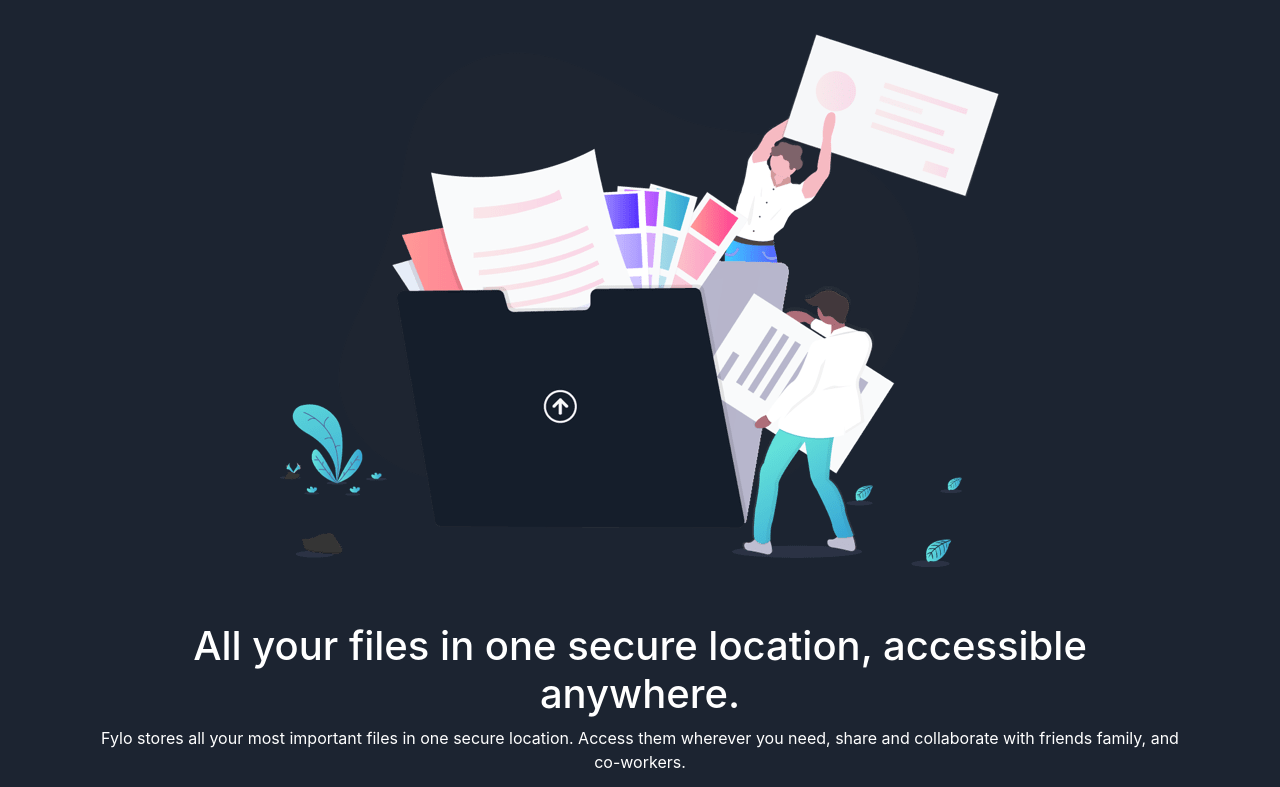
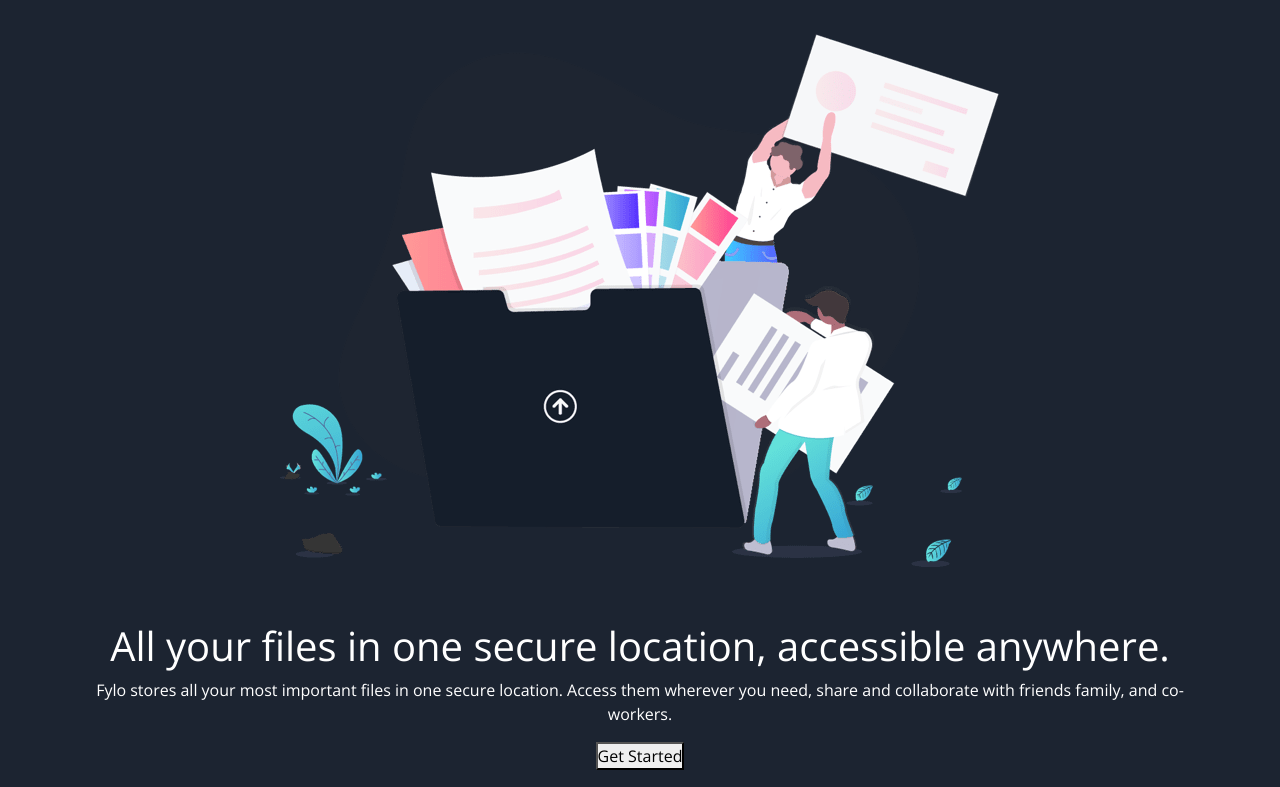
Before and after one commit to DianaSagoyan/fylo-frontend-mentor-challenge, a plain HTML site: page index.html in a window 1280 px wide. Shown: the part 148-935 px from the top of the page. Drawn offline with nearby package versions, Linux system fonts and the light colour scheme.

Commit message:
Some changes related to the fonts.

```diff
--- a/index.html
+++ b/index.html
@@ -44,7 +44,7 @@
 
   <img class="intro-image" src="images/illustration-intro.png" alt="">
 
-  <h1>All your files in one secure location, accessible anywhere.</h1>
+  <h1 class="intro-heading">All your files in one secure location, accessible anywhere.</h1>
 
   <p>Fylo stores all your most important files in one secure location. Access them wherever
   you need, share and collaborate with friends family, and co-workers.</p>
--- a/styles.css
+++ b/styles.css
@@ -2,6 +2,10 @@
     margin: 0;
     padding: 0;
     box-sizing: border-box;
+}
+
+body{
+ font-family: 'Open Sans', sans-serif;
 }
 
 /* font-family: 'Raleway', sans-serif;
@@ -31,3 +35,8 @@ font-family: 'Open Sans', sans-serif;
 .intro-image{
     margin: 5%;
 }
+
+/* .intro-header{
+    font-family: 'Raleway', sans-serif;
+    font-weight: 900;
+} */
```
